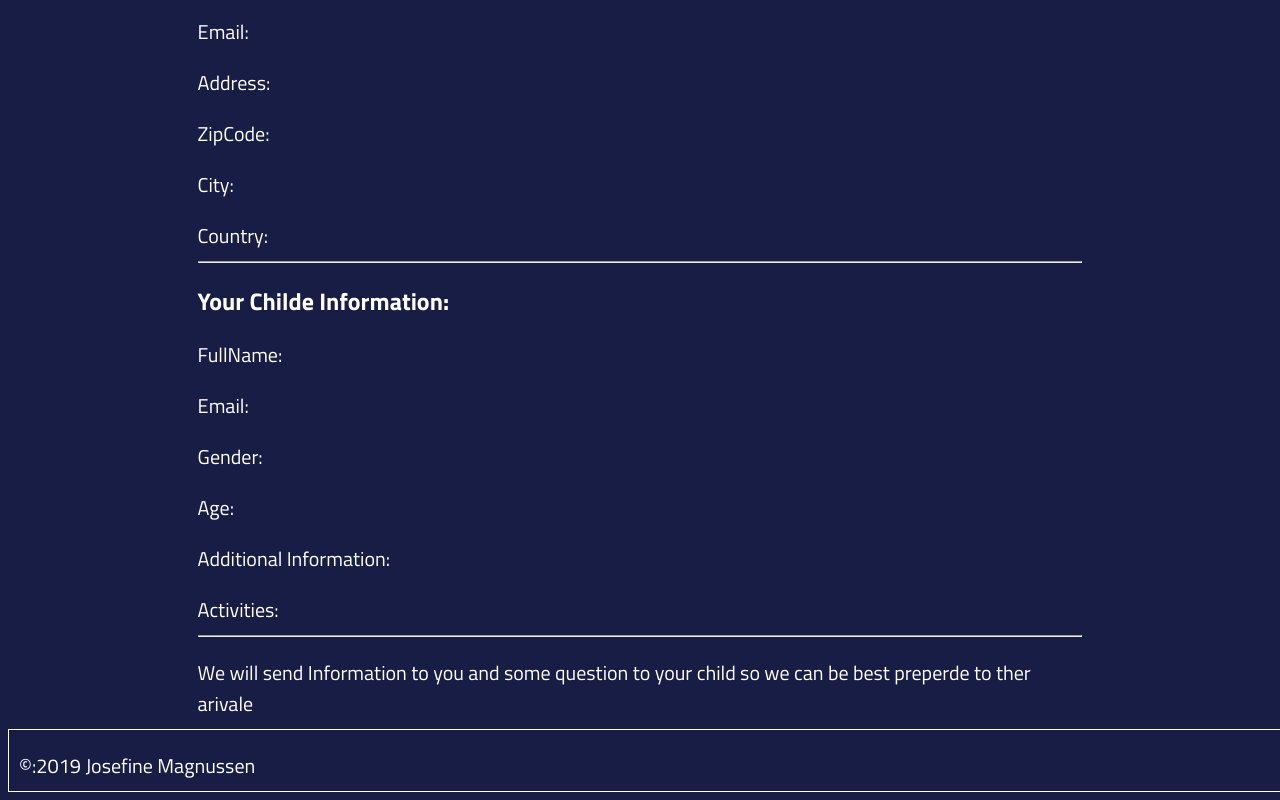
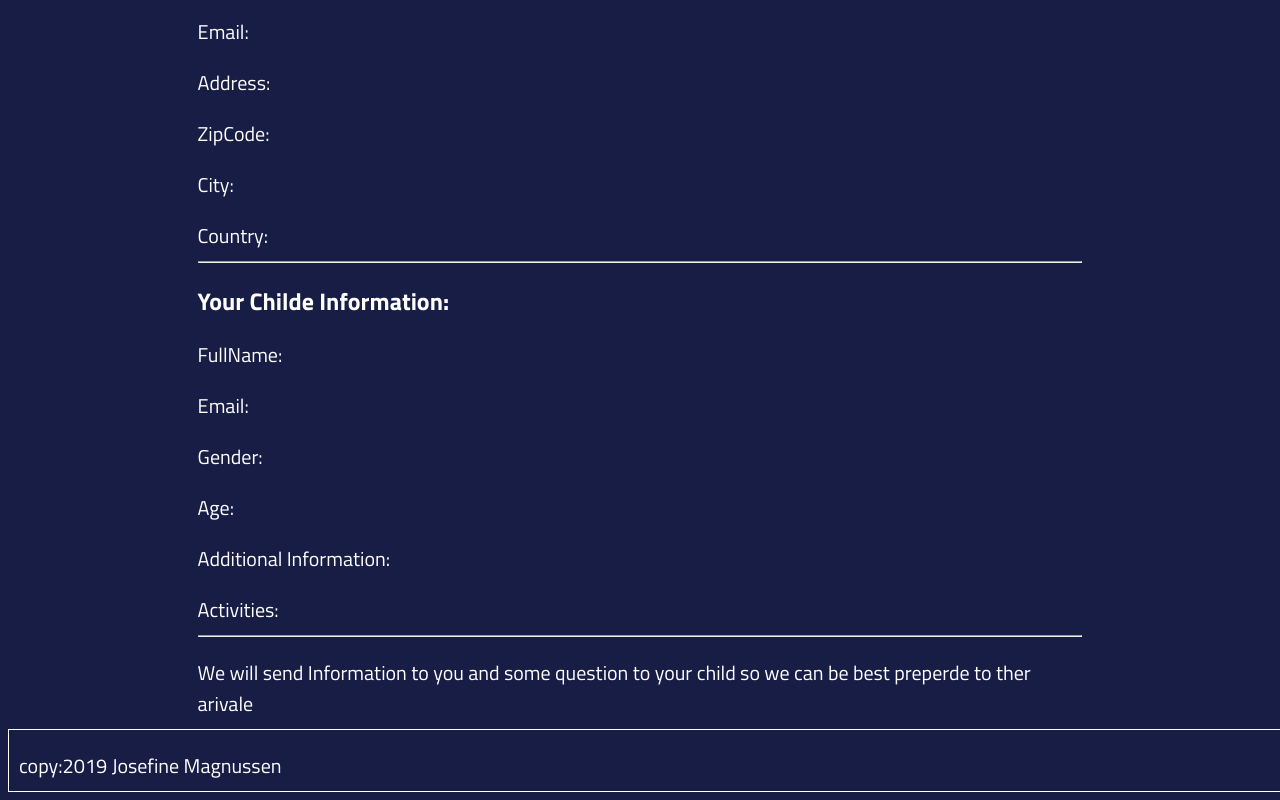
Before and after one commit to JosefineFM/Portflio, a Vue app in the folder Vue/GirlCamp/: page /#/Order in a window 1280 px wide. Shown: the part 296-1096 px from the top of the page. Built offline with nearby package versions, Linux system fonts and the light colour scheme.

Commit message:
fix footer

```diff
--- a/Vue/GirlCamp/src/Assets/Footer.vue
+++ b/Vue/GirlCamp/src/Assets/Footer.vue
@@ -1,6 +1,6 @@
 <template>
   <div class="footer">
-    <p>&copy:2019 Josefine Magnussen</p>
+    <p>copy:2019 Josefine Magnussen</p>
   </div>
 </template>
     <style>
```
